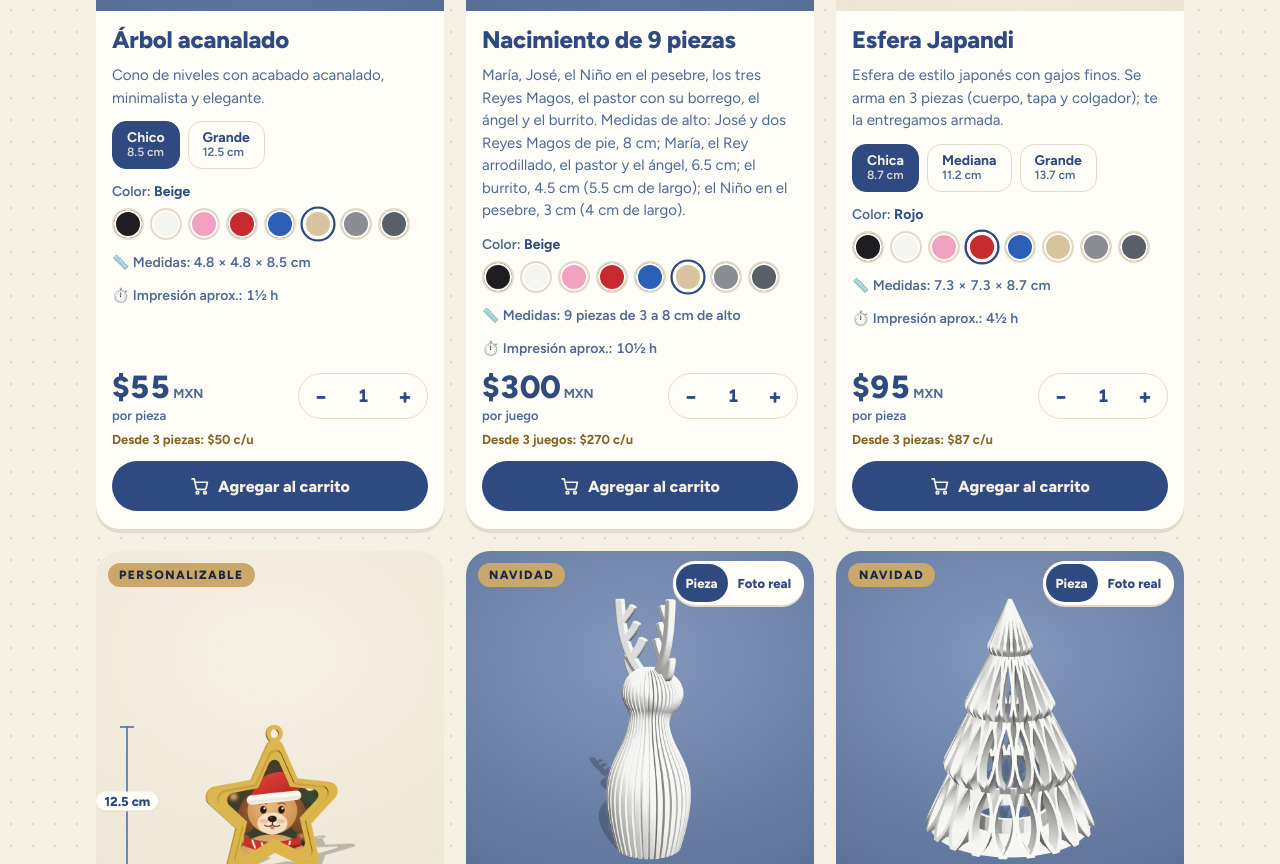
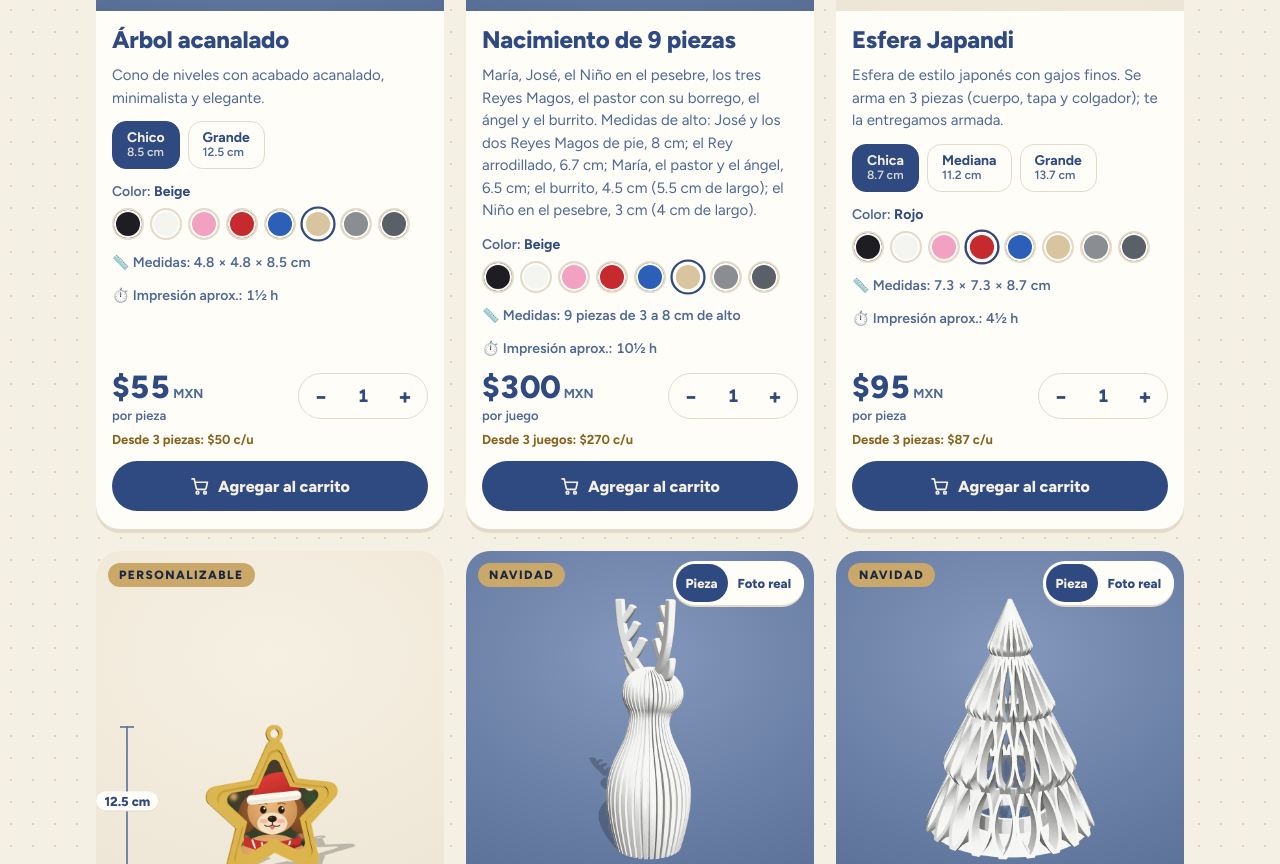
Before and after one commit to epinki07/nodocreative, a plain HTML site: page index.html in a window 1280 px wide. Shown: the part 1871-2735 px from the top of the page. Drawn offline with Linux system fonts and the light colour scheme; a web font is replaced by a local one.

Commit message:
Nacimiento: medidas exactas de cada pieza
Co-Authored-By: Claude Opus 5.5 <noreply@anthropic.com>

```diff
--- a/index.html
+++ b/index.html
@@ -448,7 +448,7 @@ const P=[
    {l:'Relieve 1',img:'img/esfera-crossed-1.webp',d:'6.0 × 6.0 × 6.9',h:6.9,id:'esf_c1'},{l:'Relieve 2',img:'img/esfera-crossed-2.webp',d:'5.85 × 5.85 × 6.9',h:6.9,id:'esf_c2'},{l:'Relieve 3',img:'img/esfera-crossed-3.webp',d:'6.0 × 6.0 × 6.9',h:6.9,id:'esf_c3'}]},
  {id:'acanalado',col:'Beige',cat:'navidad',tag:'Navidad',name:'Árbol acanalado',desc:'Cono de niveles con acabado acanalado, minimalista y elegante.',
   sizes:[{l:'Chico',img:'img/acanalado-chico.webp',d:'4.8 × 4.8 × 8.5',h:8.5,id:'acan_ch'},{l:'Grande',img:'img/acanalado-grande.webp',d:'7.0 × 7.0 × 12.5',h:12.5,id:'acan_gr'}]},
- {id:'nacimiento',col:'Beige',cat:'navidad',tag:'Navidad',name:'Nacimiento de 9 piezas',desc:'María, José, el Niño en el pesebre, los tres Reyes Magos, el pastor con su borrego, el ángel y el burrito. Medidas de alto: José y dos Reyes Magos de pie, 8 cm; María, el Rey arrodillado, el pastor y el ángel, 6.5 cm; el burrito, 4.5 cm (5.5 cm de largo); el Niño en el pesebre, 3 cm (4 cm de largo).',
+ {id:'nacimiento',col:'Beige',cat:'navidad',tag:'Navidad',name:'Nacimiento de 9 piezas',desc:'María, José, el Niño en el pesebre, los tres Reyes Magos, el pastor con su borrego, el ángel y el burrito. Medidas de alto: José y los dos Reyes Magos de pie, 8 cm; el Rey arrodillado, 6.7 cm; María, el pastor y el ángel, 6.5 cm; el burrito, 4.5 cm (5.5 cm de largo); el Niño en el pesebre, 3 cm (4 cm de largo).',
   sizes:[{l:'Juego completo',img:'img/nacimiento.webp',d:'9 piezas de 3 a 8 cm de alto',dl:'Medidas',u:'juego',id:'nacimiento'}]},
  {id:'japandi',col:'Rojo',cat:'navidad',tag:'Nuevo',name:'Esfera Japandi',desc:'Esfera de estilo japonés con gajos finos. Se arma en 3 piezas (cuerpo, tapa y colgador); te la entregamos armada.',
   sizes:[{l:'Chica',img:'img/japandi.webp',d:'7.3 × 7.3 × 8.7',dl:'Ancho × fondo × alto con colgador (cm)',h:8.7,id:'jap_ch'},{l:'Mediana',img:'img/japandi.webp',d:'9.3 × 9.3 × 11.2',dl:'Ancho × fondo × alto con colgador (cm)',h:11.2,id:'jap_md'},{l:'Grande',img:'img/japandi.webp',d:'11.4 × 11.4 × 13.7',dl:'Ancho × fondo × alto con colgador (cm)',h:13.7,id:'jap_gr'}]},
```
